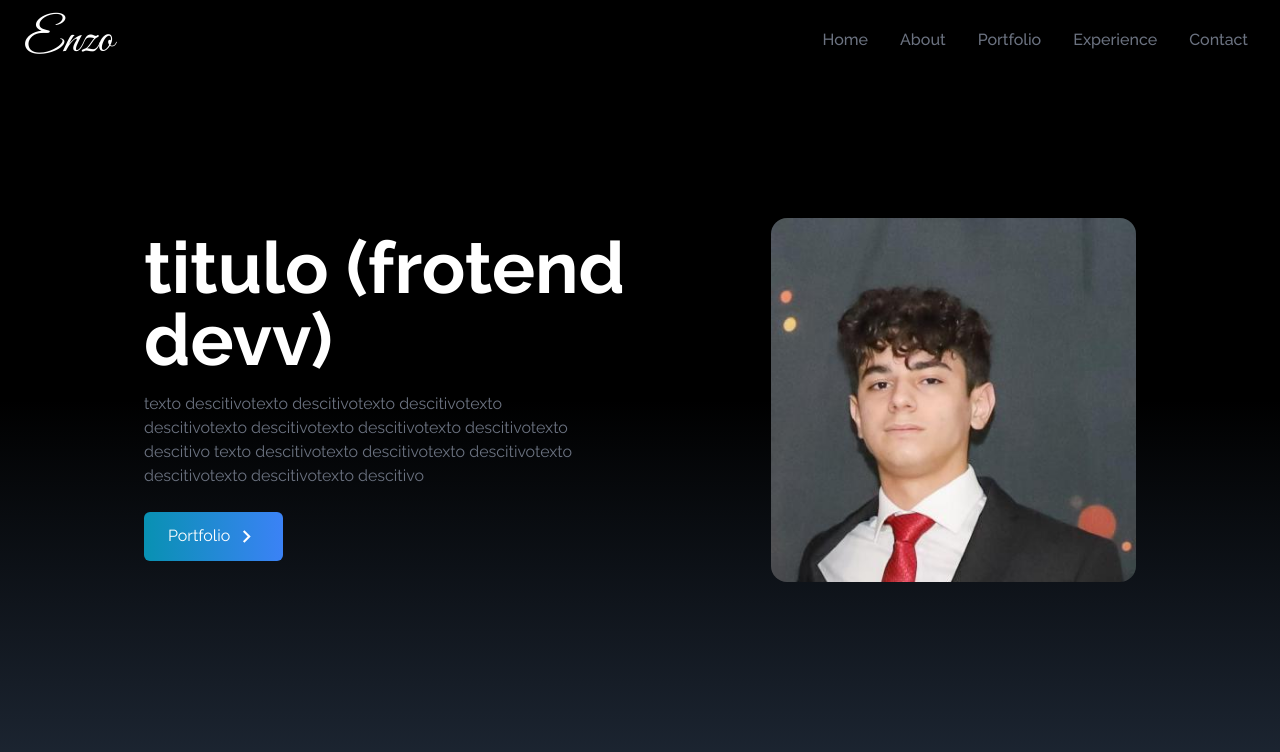
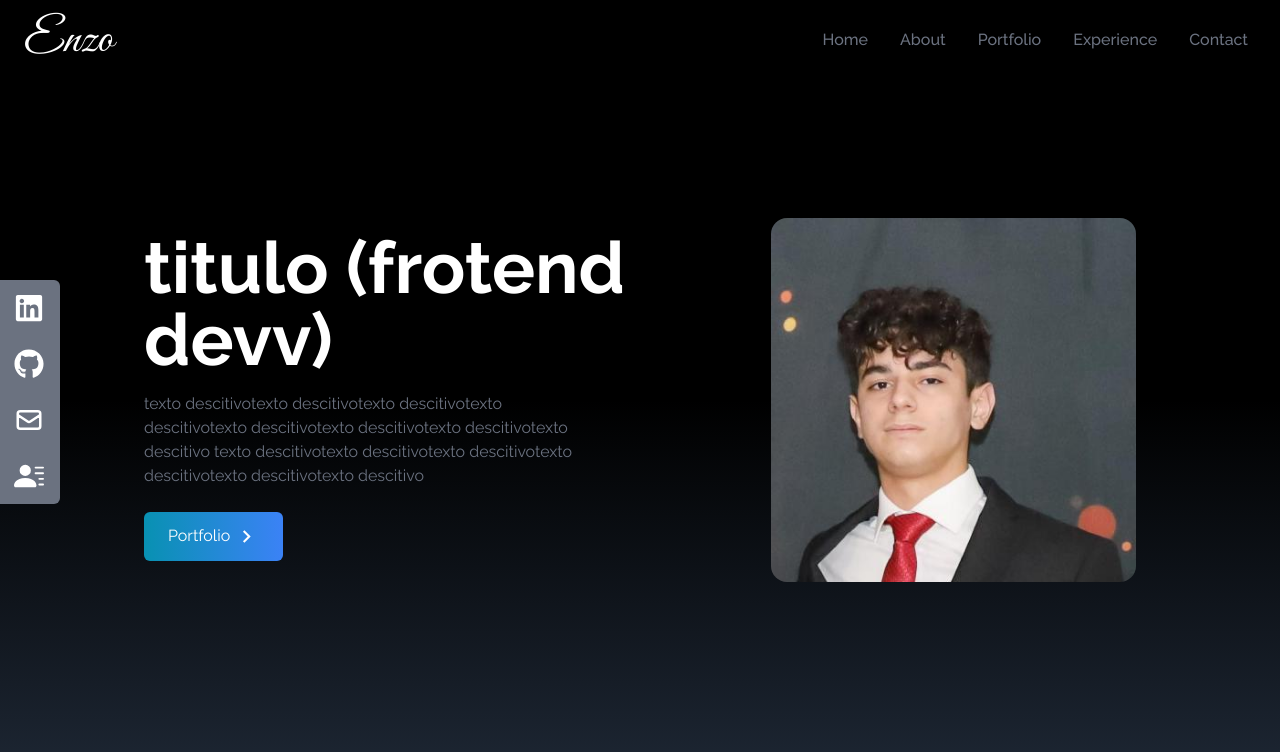
Before and after one commit to EnzoHessel/Portifolio, a React (Create React App) app: page / in a window 1280 px wide. Shown: the top 752 px of the page. Built offline with nearby package versions, Linux system fonts and the light colour scheme; the HTML template or start-up script is replaced by a standard one.

Commit message:
add SocialLinls
linkedin
gitHub
cv
email

```diff
--- a/src/App.js
+++ b/src/App.js
@@ -1,11 +1,14 @@
 import NavBar from "./components/NavBar";
 import Home from './components/Home';
+import SocialLinks from "./components/SocialLinks";
 
 function App() {
   return (
     <div>
       <NavBar />
       <Home />
+
+      <SocialLinks />
     </div>
   );
 }
--- /dev/null
+++ b/src/components/SocialLinks.jsx
@@ -0,0 +1,64 @@
+import React from "react";
+import { FaGithub, FaLinkedin } from "react-icons/fa";
+import { HiOutlineMail } from "react-icons/hi";
+import { BsFillPersonLinesFill } from "react-icons/bs";
+
+const SocialLinks = () => {
+  const links = [
+      {
+          id: 1,
+          child: (
+              <>
+                LinkedIn <FaLinkedin size={30}/>
+              </>
+          ),
+          href: 'https://www.linkedin.com/in/enzo-hessel/',
+          style: 'rounded-tr-md'
+      },
+      {
+          id: 2,
+          child: (
+              <>
+                Github <FaGithub size={30}/>
+              </>
+          ),
+          href: 'https://github.com/EnzoHessel',
+      },
+      {
+          id: 3,
+          child: (
+              <>
+                 Email <HiOutlineMail size={30}/>
+              </>
+          ),
+          href: 'mailto:enzohessel12342@gmail.com',
+      },
+      {
+          id: 4,
+          child: (
+              <>
+                Currículo <BsFillPersonLinesFill size={30}/>
+              </>
+          ),
+          href: '/resume.pdf',
+          style: 'rounded-br-md',
+          dowload: true,
+      }
+]
+
+  return (
+    <div className="hidden lg:flex flex-col top-[35%] left-0 fixed">
+      <ul>
+        {links.map(({id, child, href, style, dowload}) => (
+            <li key={id} className={"flex justify-between items-center w-40 h-14 px-4 ml-[-100px] hover:ml-[-10px] hover:rounded-md duration-300 bg-gray-500" + " " + style}>
+              <a href={href} className="flex justify-between items-center w-full text-white" download={dowload} target="_blank" rel="noreferrer">
+                {child}
+              </a>
+            </li>
+        ))}
+      </ul>
+    </div>
+  );
+};
+
+export default SocialLinks;
```
Also changed, not shown: 1 other file (tests, documents, lock files or other folders).
